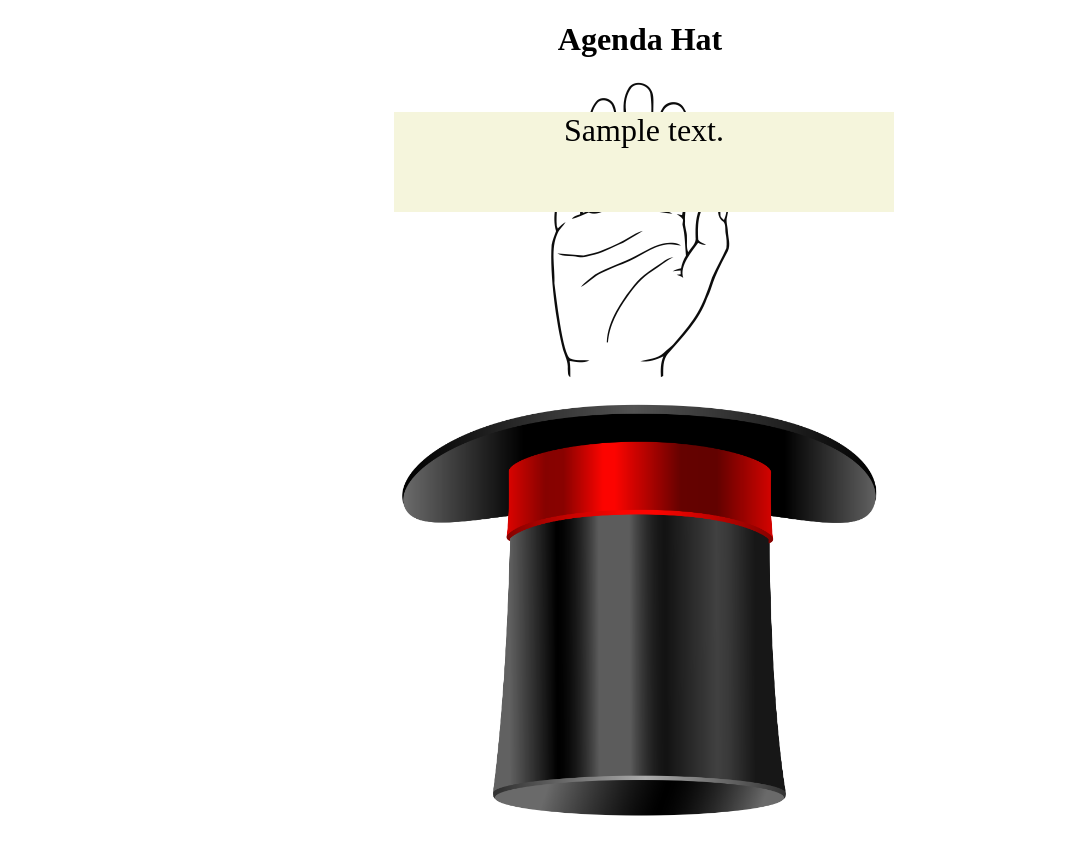
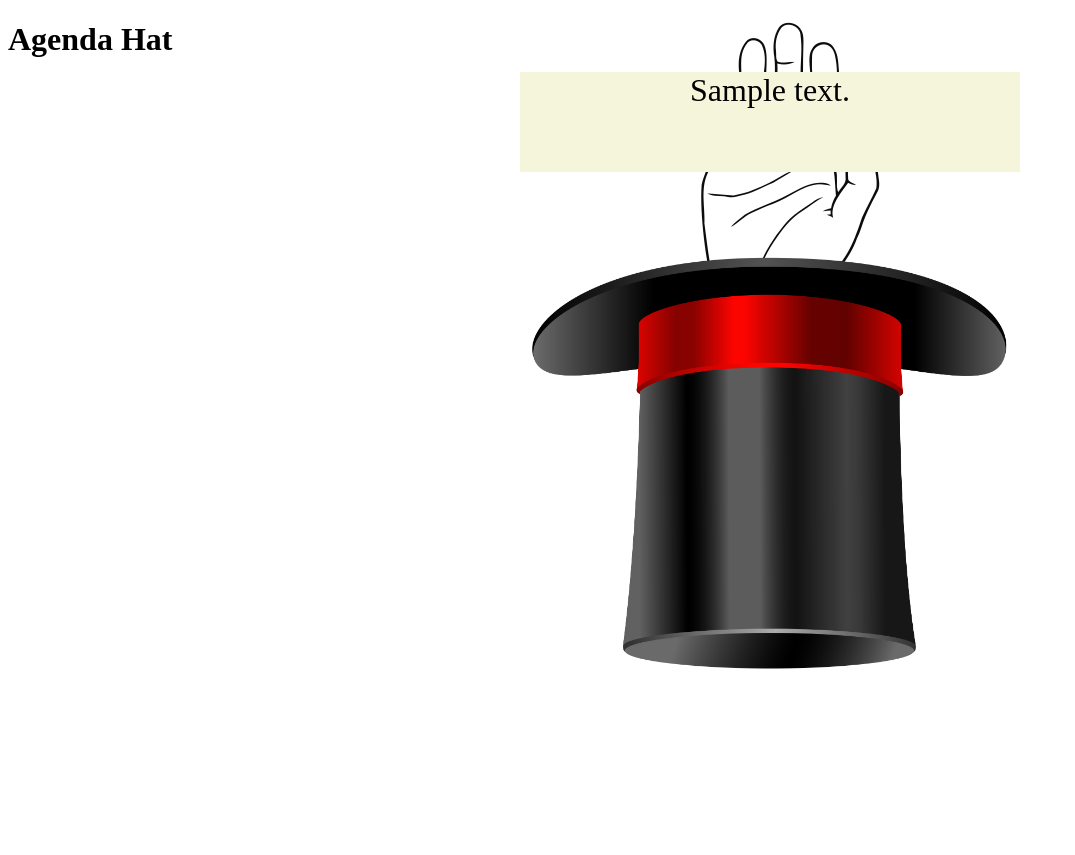
Before and after one commit to sheepman4267/agenda_hat, a Django app: template hat/templates/hat/hat.html in a window 1280 px wide. Shown: the whole page, without its empty margins (0-1075 px from the left). After the commit the page ends 669 px from the top, so only its background shows below. Run offline with Django 5.2, Linux system fonts and the light colour scheme; tables that the repository leaves empty hold one stand-in row (values such as "Sample post"); the template is opened without the code that fills it: values that come from a table or form of the project are taken from there, most other values are stand-ins (such as "Sample title", 1, 10 or a date in 2020); parts of the project's set-up code (start-up, migrations or seed data) failed here and were passed over.

Commit message:
Revert "Rewrite the CSS to get rid of all the position: absolute junk"
This reverts commit 96f6e1dd96ba6389407712ad4a6e90df2c9edb8e.

```diff
--- a/hat/static/hat/hat.css
+++ b/hat/static/hat/hat.css
@@ -1,36 +1,21 @@
-body {
-    text-align: center;
-}
-
-.h1 {
-    height: 80px;
-}
-
 .hat {
+    position: absolute;
+    margin-left: 40%;
+    bottom: 100px;
     width: 500px;
     height: auto;
     rotate: 180deg;
-    margin-top: auto;
-    justify-self: end;
 }
 
 .hat.finished {
     animation: 3s infinite hat-spin;
 }
 
-.hat-container {
-    display: flex;
-    flex-direction: column;
-    align-items: center;
-    min-height: calc(100vh - 80px);
-}
-
 .hat-pull {
-    display: grid;
+    position: absolute;
+    top: 20px;
+    left: 50%;
     animation: 5s hand-pull ease-in-out;
-    grid-template-columns: 100% 100%;
-    width: 300px;
-    align-self: center;
 }
 
 .hat-pull img {
@@ -39,14 +24,16 @@ body {
 }
 
 .hat-pull p {
+    position: absolute;
+    top: 20px;
     text-align: center;
     width: 500px;
     height: fit-content;
     min-height: 100px;
     background: beige;
+    right: -80px;
     animation: 5s item-appear ease-in-out;
     font-size: xx-large;
-    margin-left: -132%;
 }
 
 .hat-pull.finished p {
@@ -60,30 +47,26 @@ body {
 
 @keyframes hand-pull {
     from {
+        top: 20px;
     }
 
     25% {
-        transform: translate(0, -10vh);
+        top: 100px;
         rotate: 180deg;
     }
 
     50% {
-        transform: translate(0, -60vh);
+        top: 400px;
         rotate: 180deg;
     }
 
-    60% {
-        transform: translate(0, -40vh);
-        rotate: 180deg;
-    }
-
-    80% {
-        transform: translate(0, -10vh);
+    75% {
+        top: 100px;
         rotate: 0deg;
     }
 
     to {
-        transform: translate(0);
+        top: 20px;
     }
 }
 
@@ -92,11 +75,11 @@ body {
         opacity: 0;
     }
 
-    55% {
+    50% {
         opacity: 0;
     }
 
-    60% {
+    75% {
         opacity: 100%;
     }
 
--- a/hat/templates/hat/hat.html
+++ b/hat/templates/hat/hat.html
@@ -8,7 +8,6 @@
 </head>
 <body>
 <h1>Agenda Hat</h1>
-<div class="hat-container">
 <div class="hat-pull {{ hat_class }}">
     <img src="{% static 'hat/hand.png' %}">
     <p>
@@ -16,6 +15,5 @@
     </p>
 </div>
 <img class="hat {{ hat_class }}" src="{% static 'hat/tophat.png' %}" alt="hat!">
-</div>
 </body>
 </html>
```
Lines whose indentation alone changed are shown as unchanged.
